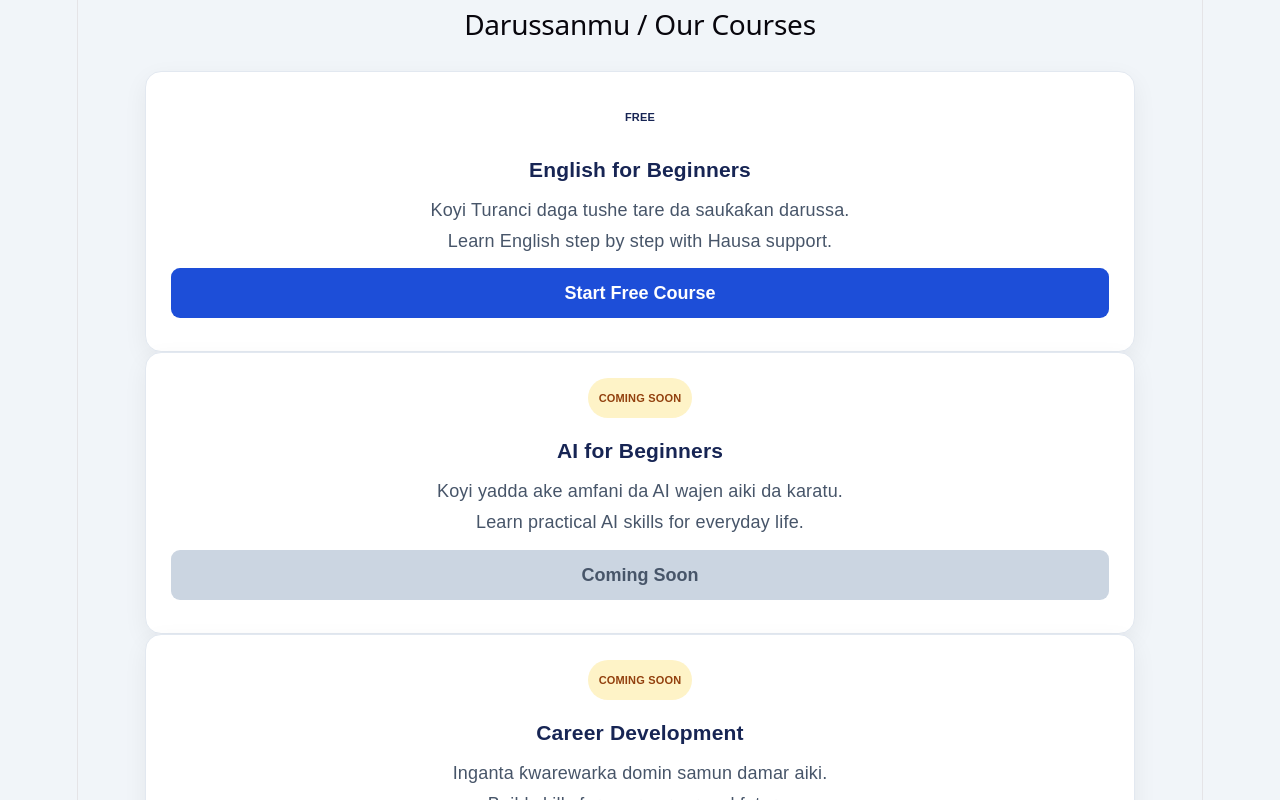
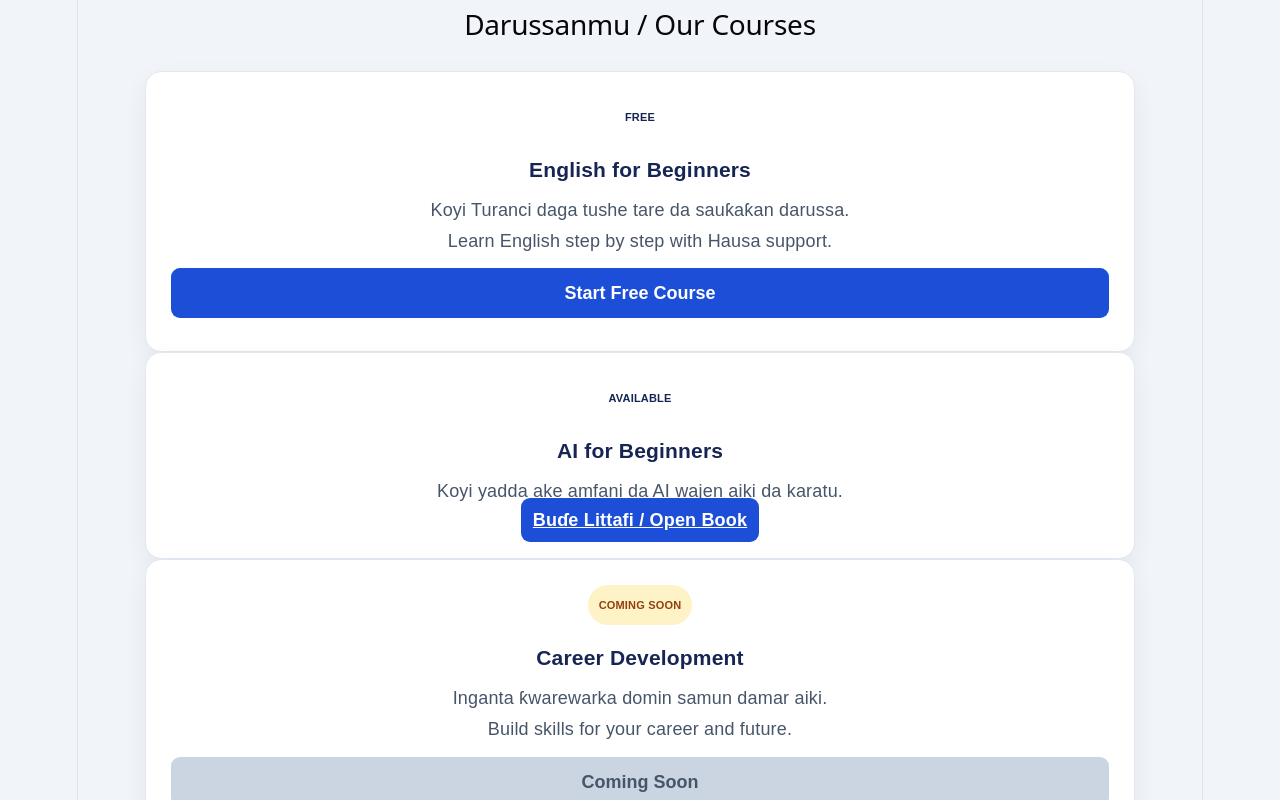
Before and after one commit to lukmanmuhammadfagge-gif/lukuman-learning-app, a React (Vite) app: page / in a window 1280 px wide. Shown: the part 494-1294 px from the top of the page. Built offline with nearby package versions, Linux system fonts and the light colour scheme.

Commit message:
Fix AI Beginners book link

```diff
--- a/src/App.jsx
+++ b/src/App.jsx
@@ -1143,13 +1143,14 @@ function App() {
               </button>
             </article>
 
-            <article className="course-card">
-              <span className="badge soon">COMING SOON</span>
-              <h3>AI for Beginners</h3>
-              <p>Koyi yadda ake amfani da AI wajen aiki da karatu.</p>
-              <p>Learn practical AI skills for everyday life.</p>
-              <button className="course-button" disabled>Coming Soon</button>
-            </article>
+                      <article className="course-card">
+            <span className="badge">AVAILABLE</span>
+            <h3>AI for Beginners</h3>
+            <p>Koyi yadda ake amfani da AI wajen aiki da karatu.</p>
+            <a className="course-button" href="https://lukumanmuhammadfagge-gif.github.io/ai-videos/index.html" target="_blank" rel="noreferrer">
+              Buɗe Littafi / Open Book
+            </a>
+          </article>
 
             <article className="course-card">
               <span className="badge soon">COMING SOON</span>
```
